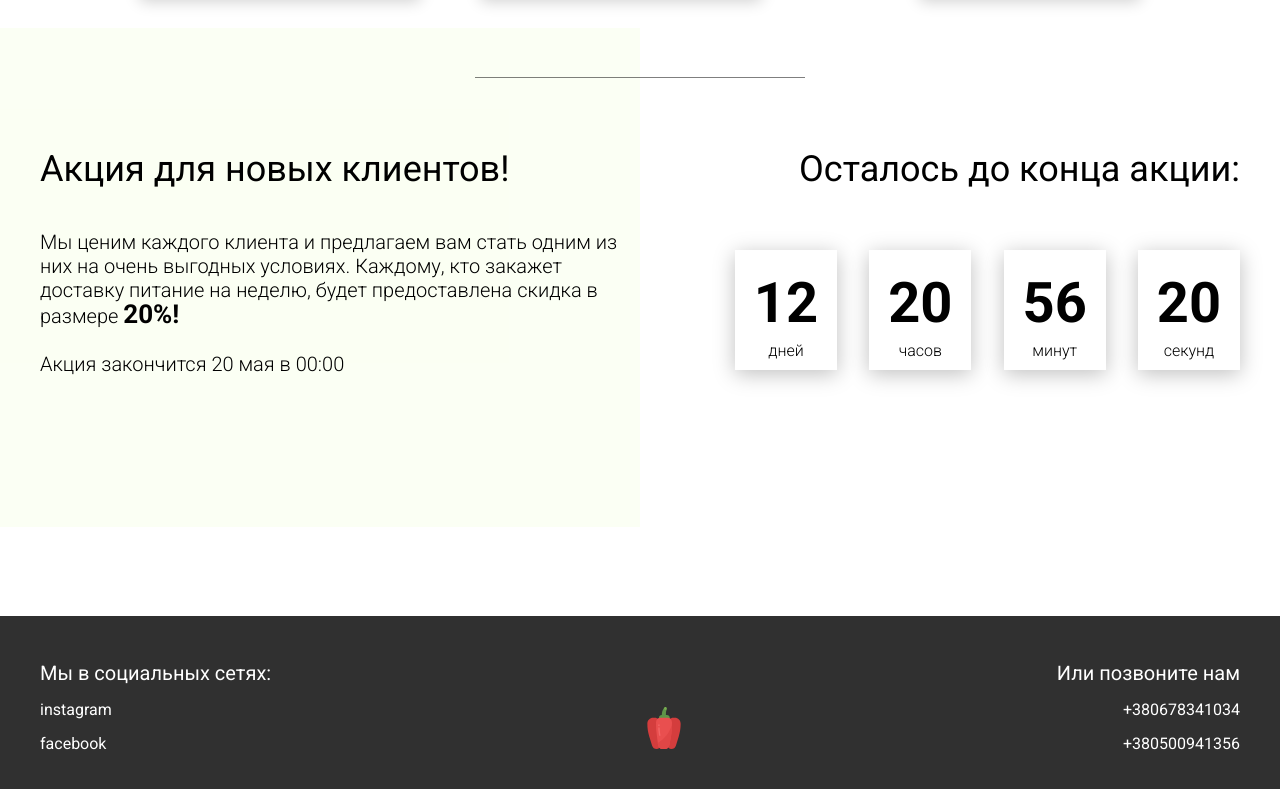
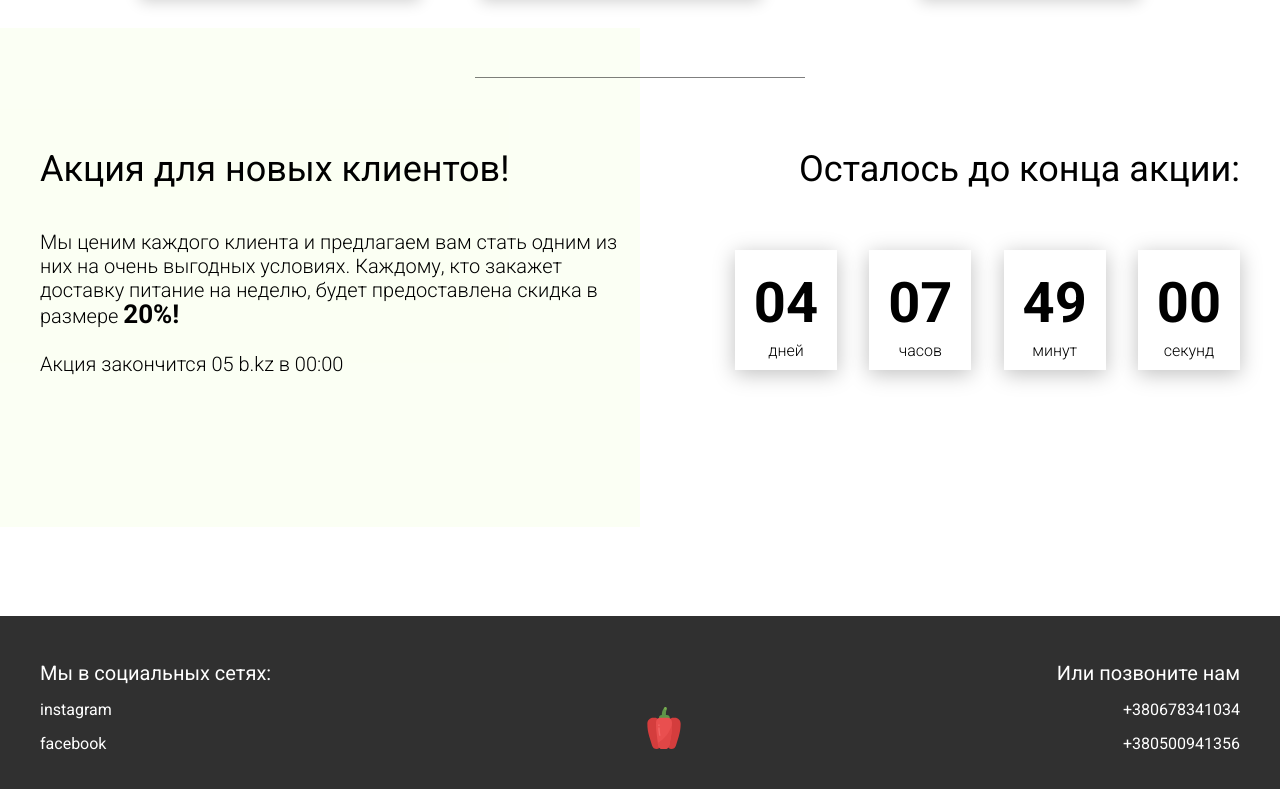
Before and after one commit to AlianGrey/food, a website: page dist/index.html in a window 1280 px wide. Shown: the part 3448-4237 px from the top of the page. Drawn offline with Linux system fonts and the light colour scheme.

Commit message:
add timer work by js

```diff
--- a/dist/index.html
+++ b/dist/index.html
@@ -264,7 +264,7 @@
                     Каждому, кто закажет доставку питание на неделю, будет предоставлена скидка в размере
                     <span>20%!</span>
                     <br><br>
-                    Акция закончится 20 мая в 00:00
+                    Акция закончится 05 b.kz в 00:00
                 </div>
             </div>
             <div class="promotion__timer">
--- a/dist/js/script.js
+++ b/dist/js/script.js
@@ -1,4 +1,6 @@
 window.addEventListener('DOMContentLoaded', () => {
+
+    //tabs
     const tabs = document.querySelectorAll('.tabheader__item'),
         tabsContent = document.querySelectorAll('.tabcontent'),
         tabsParent = document.querySelector('.tabheader__items');
@@ -15,7 +17,6 @@ window.addEventListener('DOMContentLoaded', () => {
     }
 
     function showTabContent(i = 0) {
-
         // tabsContent[i].style.display = 'block';
         tabsContent[i].classList.add('show', 'fade');
         tabsContent[i].classList.remove('hide');
@@ -42,4 +43,66 @@ window.addEventListener('DOMContentLoaded', () => {
 
     });
 
+
+    //timer
+    const deadline = '2023-07-05';
+
+    function getTimeRemaining(endtime) {
+        let days, hours, minutes, seconds;
+        const t = Date.parse(endtime) - Date.parse(new Date());
+
+        if (t <= 0) {
+            days = 0;
+            hours = 0;
+            minutes = 0;
+            seconds = 0;
+        } else {
+            days = Math.floor(t / (1000 * 60 * 60 * 24)),
+                hours = Math.floor(t / (1000 * 60 * 60) % 24),
+                minutes = Math.floor(t / (1000 * 60) % 60),
+                seconds = Math.floor(t / 1000 % 60);
+        }
+
+        return {
+            'total': t,
+            'days': days,
+            'hours': hours,
+            'minutes': minutes,
+            'seconds': seconds
+        };
+    }
+
+    function getZero(num) {
+        if (num >= 0 && num < 10) {
+            return num = `0${num}`;
+        } else {
+            return num;
+        }
+    }
+
+    function setClock(selector, endtime) {
+        const timer = document.querySelector(selector),
+            days = timer.querySelector('#days'),
+            hours = timer.querySelector('#hours'),
+            minutes = timer.querySelector('#minutes'),
+            seconds = timer.querySelector('#seconds'),
+            timeInterval = setInterval(updateClock, 1000);
+
+        updateClock();
+
+        function updateClock() {
+            const t = getTimeRemaining(endtime);
+            days.innerHTML = getZero(t.days);
+            hours.innerHTML = getZero(t.hours);
+            minutes.innerHTML = getZero(t.minutes);
+            seconds.innerHTML = getZero(t.seconds);
+
+            if (t.total <= 0) {
+                clearInterval(timeInterval);
+            }
+        }
+    }
+
+    setClock('.timer', deadline);
+
 });
```
